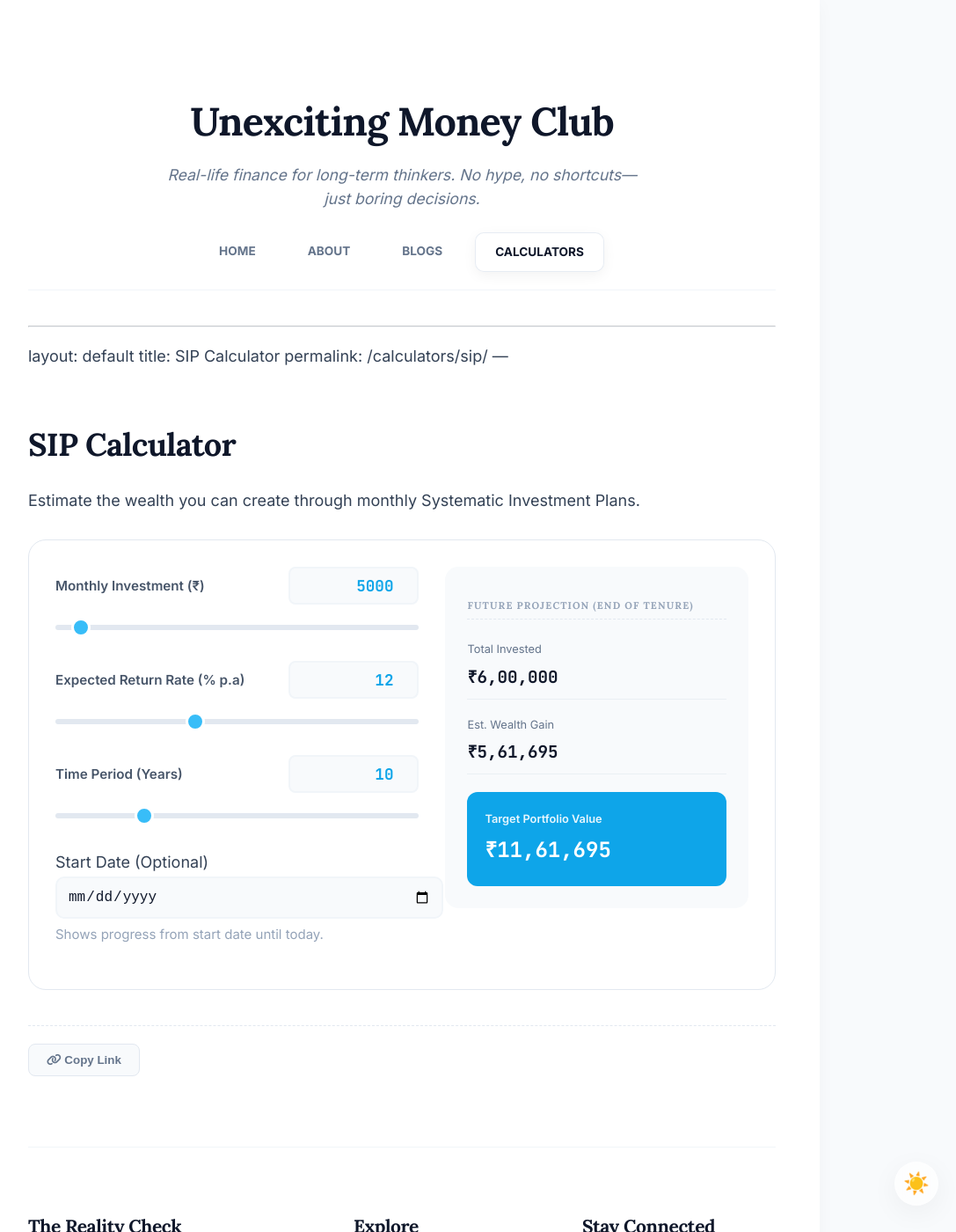
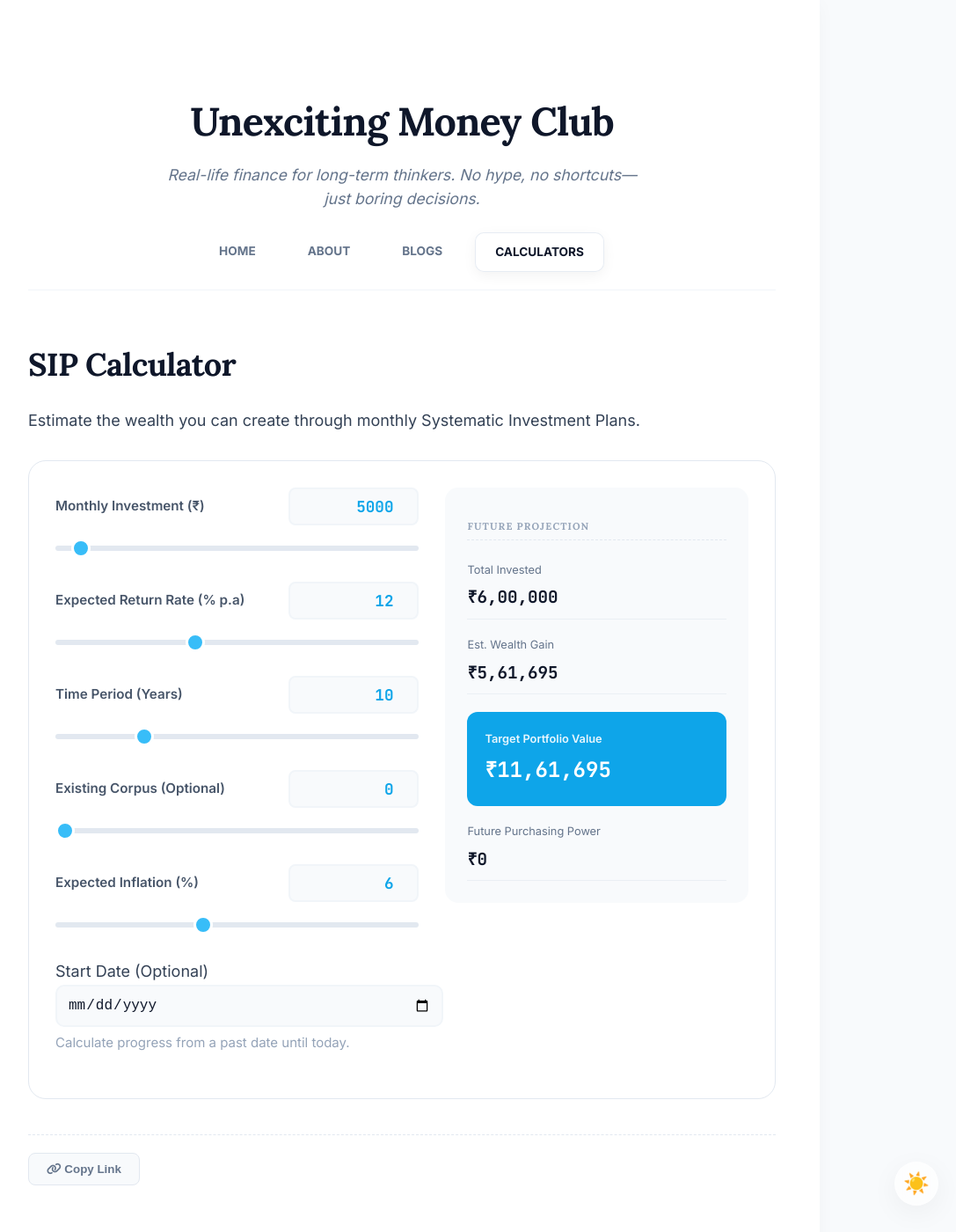
Before and after one commit to HarieshMK/HarieshMK.github.io, a Jekyll site: the page built from calculators/sip.md, in a window 1280 px wide and 1400 px high. Shown: the whole window at 88% size, without its empty margins (183-1270 px from the left). Built offline with Jekyll 4.4.1, drawn with Linux system fonts in a browser that asks for light colours; our own code applies the rules of GitHub Pages for plain Markdown files.

Commit message:
Update sip.md

```diff
--- a/calculators/sip.md
+++ b/calculators/sip.md
@@ -1,4 +1,3 @@
-<link href="https://fonts.googleapis.com/css2?family=JetBrains+Mono:wght@700&display=swap" rel="stylesheet">
 ---
 layout: default
 title: SIP Calculator
@@ -35,26 +34,46 @@ Estimate the wealth you can create through monthly Systematic Investment Plans.
     </div>
 
     <div class="input-group">
+      <div class="label-row">
+        <label>Existing Corpus (Optional)</label>
+        <input type="number" id="initial-lump-sum" value="0">
+      </div>
+      <input type="range" class="slider" id="lump-sum-slider" min="0" max="10000000" step="50000" value="0">
+    </div>
+
+    <div class="input-group">
+      <div class="label-row">
+        <label>Expected Inflation (%)</label>
+        <input type="number" id="inflation-rate" value="6">
+      </div>
+      <input type="range" class="slider" id="inflation-slider" min="0" max="15" step="0.5" value="6">
+    </div>
+
+    <div class="input-group">
       <label>Start Date (Optional)</label>
       <input type="date" id="start-date">
-      <small style="display: block; margin-top: 5px; color: #94a3b8;">Shows progress from start date until today.</small>
+      <small style="display: block; margin-top: 5px; color: #94a3b8;">Calculate progress from a past date until today.</small>
     </div>
   </div>
 
   <div class="calc-results">
-    <div id="current-progress" style="display: none; margin-bottom: 20px; padding-bottom: 20px; border-bottom: 2px dashed #e2e8f0;">
-      <h4 class="input-header">Current Progress (Until Today)</h4>
+    <div id="current-progress" style="display: none; margin-bottom: 15px; padding-bottom: 15px; border-bottom: 2px dashed #e2e8f0;">
+      <h4 class="input-header">Current Progress</h4>
       <div class="result-item">
         <span>Duration Completed</span>
         <strong id="completed-tenure">0y 0m</strong>
       </div>
       <div class="result-item">
-        <span>Projected Value Today</span>
-        <strong id="value-today" style="color: #0f172a;">₹0</strong>
+        <span>Value Today</span>
+        <strong id="value-today">₹0</strong>
+      </div>
+      <div class="result-item">
+        <span>Real Value (Adj.)</span>
+        <strong id="real-value-today">₹0</strong>
       </div>
     </div>
 
-    <h4 class="input-header">Future Projection (End of Tenure)</h4>
+    <h4 class="input-header">Future Projection</h4>
     <div class="result-item">
       <span>Total Invested</span>
       <strong id="total-invested">₹0</strong>
@@ -67,6 +86,10 @@ Estimate the wealth you can create through monthly Systematic Investment Plans.
       <span>Target Portfolio Value</span>
       <strong id="total-value">₹0</strong>
     </div>
+    <div class="result-item">
+      <span>Future Purchasing Power</span>
+      <strong id="real-future-value">₹0</strong>
+    </div>
   </div>
 </div>
 
```
